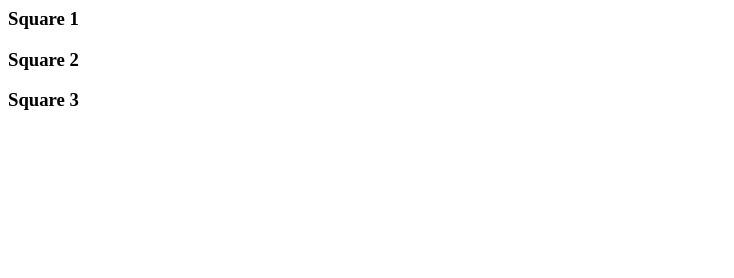
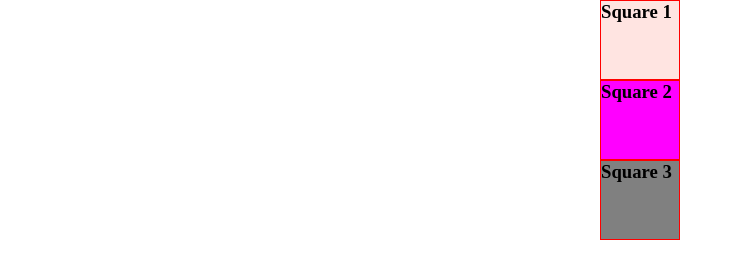
Before and after one commit to devarcher/MergeConflict-Practice, a plain HTML site: page index.html in a window 1280 px wide. Shown: the whole page, without its empty margins (0-734 px from the left). Drawn offline with Linux system fonts and the light colour scheme.

Commit message:
chris added all content

```diff
--- a/index.html
+++ b/index.html
@@ -3,17 +3,17 @@
   <meta charset="UTF-8">
   <meta name="viewport" content="width=device-width, initial-scale=1.0">
   <meta http-equiv="X-UA-Compatible" content="ie=edge">
-  <link src="stylesheet" href="styles.css">
+  <link rel="stylesheet" href="./styles.css">
   <title>Merge Conflicts</title>
 </head>
 <body>
-  <div>
+  <div class="a1">
     <h3>Square 1</h3>
   </div>
-  <div>
+  <div class="a2">
     <h3>Square 2</h3>
   </div>
-  <div>
+  <div class="a3">
     <h3>Square 3</h3>
   </div>
 </body>
--- a/styles.css
+++ b/styles.css
@@ -0,0 +1,29 @@
+* {
+  margin: 0;
+  padding: 0;
+  box-sizing: border-box;
+}
+
+body {
+  width: 100%;
+  height: 100%;
+}
+
+div {
+  margin: 0 auto;
+  width: 80px;
+  height: 80px;
+  border: 1px solid red;
+}
+
+.a1 {
+  background: mistyrose;
+}
+
+.a2 {
+  background: fuchsia;
+}
+
+.a3 {
+  background: grey;
+}
```
